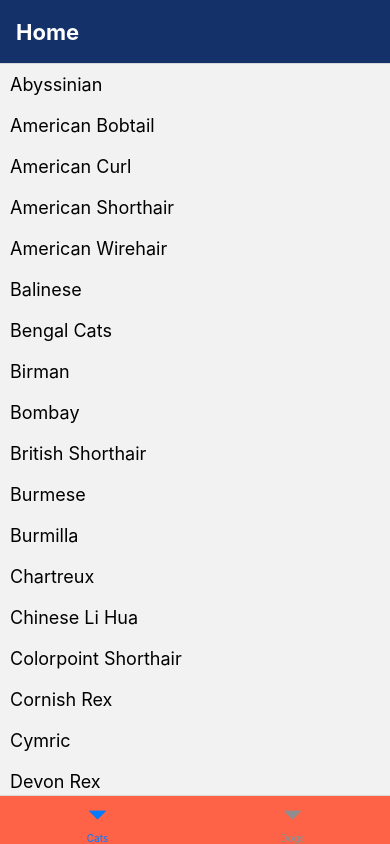
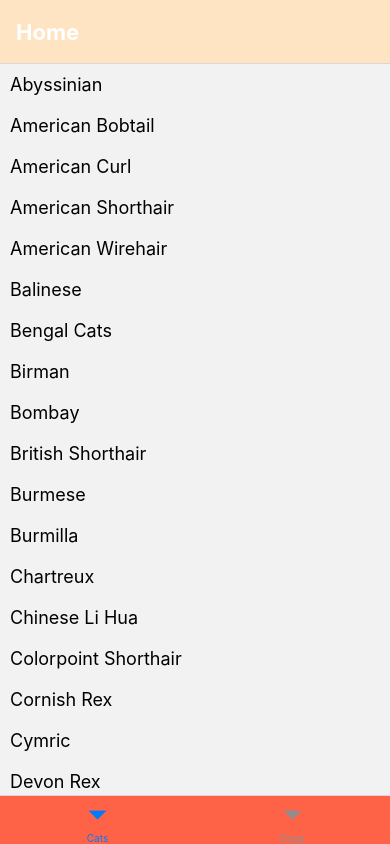
Before and after one commit to chrismlee26/react-nativation, a React Native app: screen / in a window 390 px wide. Built offline with nearby package versions, Linux system fonts and the light colour scheme.

Commit message:
[fix] typos

```diff
--- a/App.js
+++ b/App.js
@@ -16,7 +16,7 @@ function App() {
         initialRouteName="Home"
         screenOptions={{
           headerStyle: {
-            backgroundColor: '#143269',
+            backgroundColor: '#F0F8FF',
           },
           headerTintColor: '#fff',
           headerTitleStyle: {
@@ -29,7 +29,7 @@ function App() {
           component={HomeScreen}
           options={{
             headerStyle: {
-              backgroundColor: '#143269'
+              backgroundColor: '#FFE4C4'
             },
             headerTintColor: '#fff',
             headerTitleStyle: {
```
